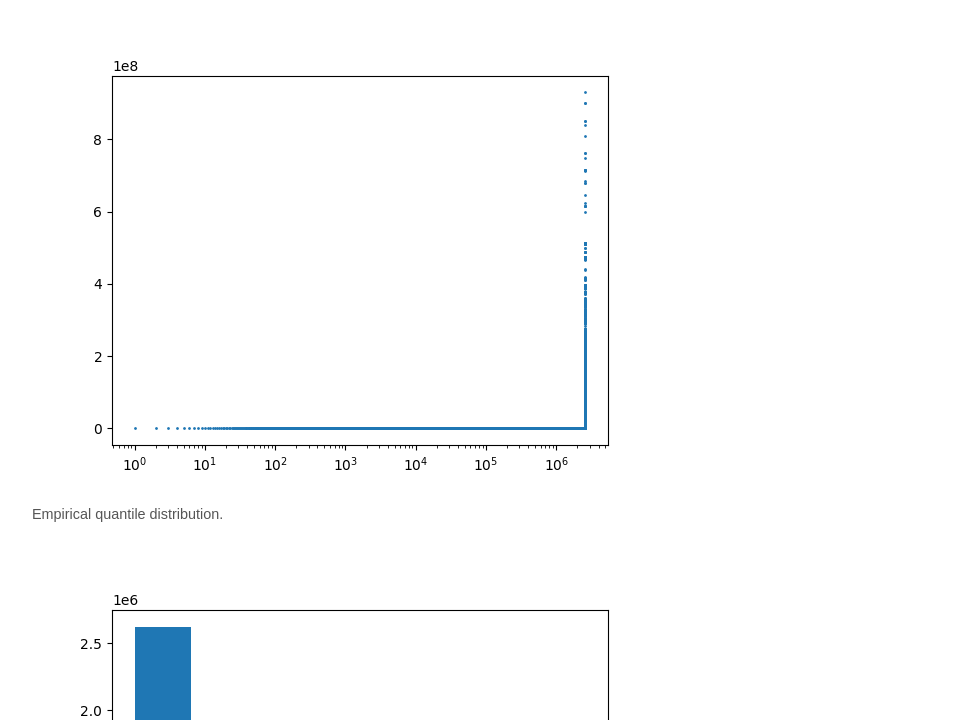
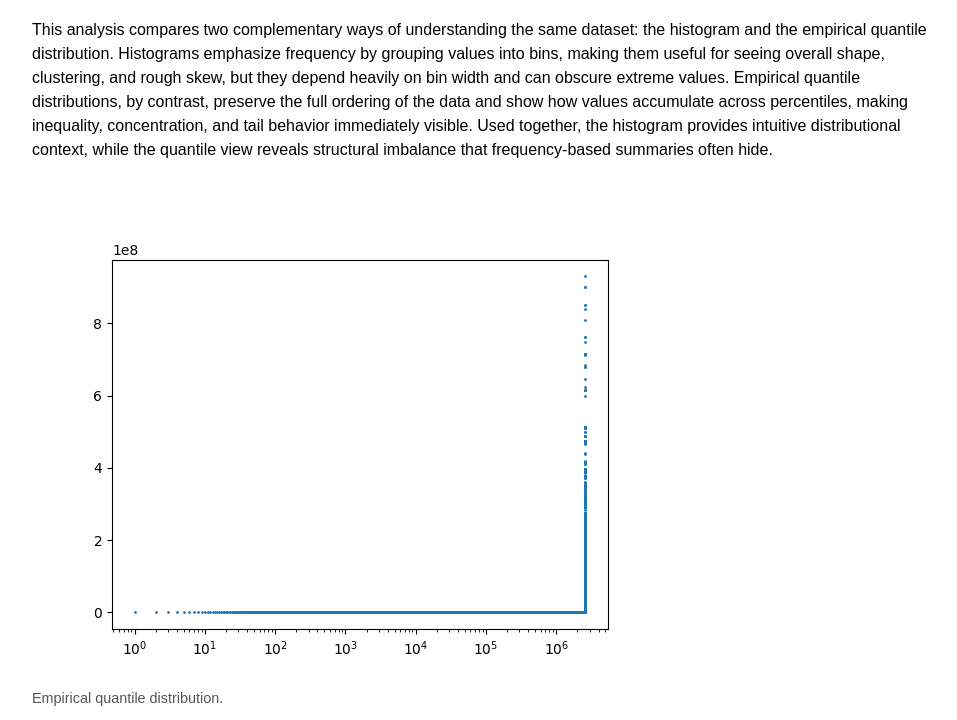
Before and after one commit to 2007cjkelley/my-first-site, a plain HTML site: page index.html in a window 1280 px wide. Shown: the part 80-800 px from the top of the page, without its empty margins (8-965 px from the left). Drawn offline with Linux system fonts and the light colour scheme.

Commit message:
Update index.html
summary paragraph added

```diff
--- a/index.html
+++ b/index.html
@@ -7,10 +7,25 @@
     body { font-family: sans-serif; margin: 40px; }
     img { max-width: 100%; height: auto; display: block; margin-top: 20px; }
     .caption { color: #555; font-size: 0.9rem; margin-top: 8px; margin-bottom: 30px; }
+    .summary { max-width: 900px; margin-bottom: 40px; line-height: 1.5; }
   </style>
 </head>
 <body>
   <h1>Property Tax Trend</h1>
+
+  <div class="summary">
+    <p>
+      This analysis compares two complementary ways of understanding the same dataset:
+      the histogram and the empirical quantile distribution. Histograms emphasize
+      frequency by grouping values into bins, making them useful for seeing overall
+      shape, clustering, and rough skew, but they depend heavily on bin width and can
+      obscure extreme values. Empirical quantile distributions, by contrast, preserve
+      the full ordering of the data and show how values accumulate across percentiles,
+      making inequality, concentration, and tail behavior immediately visible. Used
+      together, the histogram provides intuitive distributional context, while the
+      quantile view reveals structural imbalance that frequency-based summaries often hide.
+    </p>
+  </div>
 
   <img src="images/my_chart.png" alt="Empirical quantile distribution">
   <div class="caption">
```
